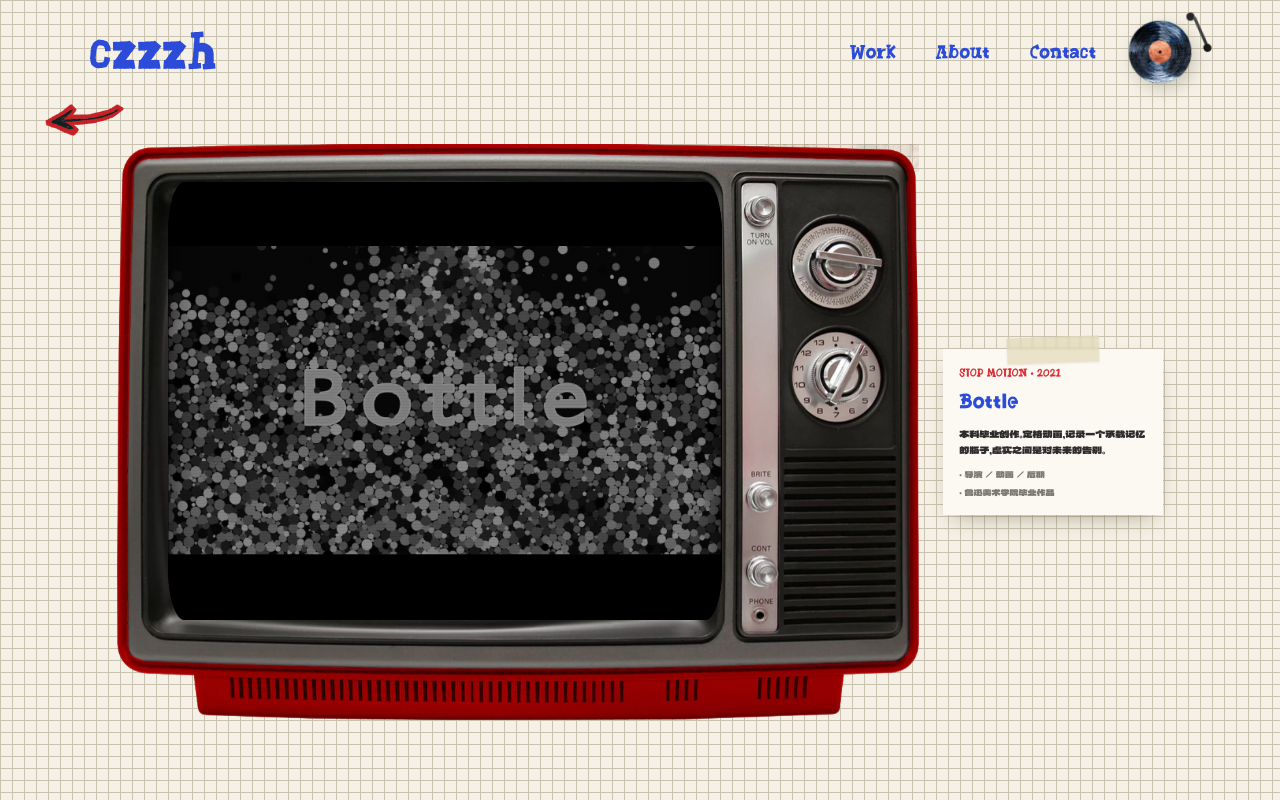
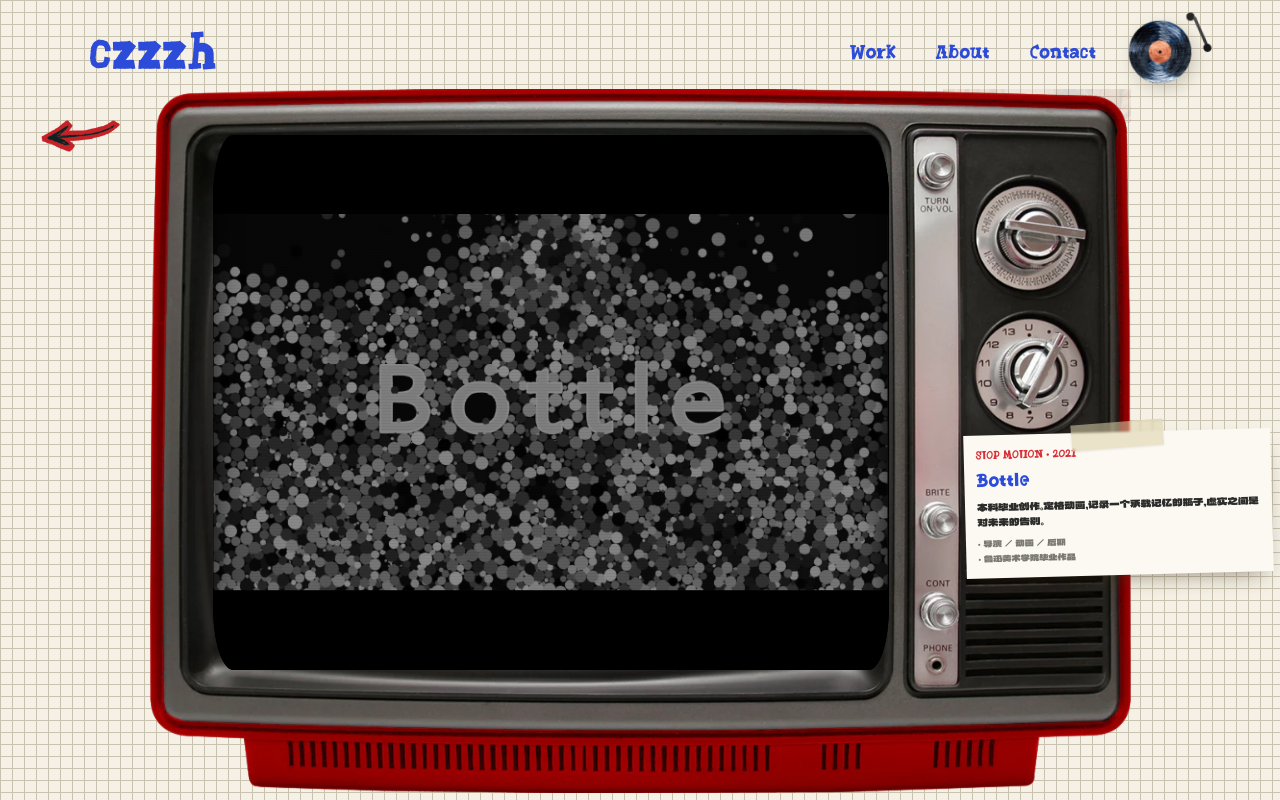
Before and after one commit to MonsterNB1/czzzh-work, a Next.js app: page /works/bottle in a window 1280 px wide. Built offline with nearby package versions, Linux system fonts and the light colour scheme; a web font is replaced by a local one.

Commit message:
feat(works): full-bleed TV, notes pinned under the knobs

```diff
--- a/src/components/WorkRoom.tsx
+++ b/src/components/WorkRoom.tsx
@@ -42,7 +42,7 @@ export default function WorkRoom({ work }: { work: Work }) {
   return (
     <div className="grid-bg fixed inset-0 overflow-hidden">
       {/* back to the notebook */}
-      <Link href="/works" className="absolute z-40 group" style={{ left: "3.5%", top: "13%" }}>
+      <Link href="/works" className="absolute z-40 group" style={{ left: "3.2%", top: "15%" }}>
         <img
           src="/assets/scrapbook/arrow-red.png"
           alt="back"
@@ -50,11 +50,11 @@ export default function WorkRoom({ work }: { work: Work }) {
         />
       </Link>
 
-      {/* ===== TV + note, kept as one centred unit ===== */}
-      <div className="absolute inset-0 flex items-center justify-center gap-6 px-5 pt-24 pb-8">
+      {/* ===== the TV fills the room ===== */}
+      <div className="absolute inset-0 flex items-center justify-center pt-[86px] pb-1">
         <div
-          className="tv-frame relative min-w-0"
-          style={{ width: "100%", maxWidth: "min(1150px, 72vh * 1.393, 100vw - 300px)" }}
+          className="tv-frame relative"
+          style={{ width: "min(calc(100vw - 8px), calc((100vh - 96px) * 1.393))" }}
         >
           <img
             src="/assets/scrapbook/tv-red.webp"
@@ -125,16 +125,21 @@ export default function WorkRoom({ work }: { work: Work }) {
           </div>
         </div>
 
-        {/* ===== info taped beside the TV ===== */}
-        <div className="hidden md:block w-[220px] shrink-0">
-          <div className="note-tape relative bg-[#fbf9f1] px-4 py-4 shadow-[0_10px_22px_-10px_rgba(80,65,35,0.45)]">
-            <span className="tape -top-3 left-1/2 -translate-x-1/2 -rotate-2" />
-            <p className="hand text-[11px] text-marker">{work.en}</p>
-            <p className="hand text-xl text-ink-blue mt-1.5">{work.title}</p>
-            <p className="note text-[10px] leading-relaxed text-[#2b2b2b] mt-2.5">{work.desc}</p>
-            <div className="mt-2.5 space-y-1">
+        {/* ===== notes taped under the control knobs ===== */}
+        <div
+          className="absolute hidden md:block"
+          style={{ right: "0.6%", top: "54%", width: "24%" }}
+        >
+          <div className="note-tape relative bg-[#fbf9f1] px-3 py-3 shadow-[0_10px_22px_-10px_rgba(60,45,25,0.55)] rotate-[-1.5deg]">
+            <span className="tape -top-2.5 left-1/2 -translate-x-1/2 -rotate-3" />
+            <p className="hand text-[clamp(9px,0.85vw,12px)] text-marker">{work.en}</p>
+            <p className="hand text-[clamp(14px,1.4vw,21px)] text-ink-blue mt-1">{work.title}</p>
+            <p className="note text-[clamp(9px,0.82vw,12px)] leading-[1.45] text-[#2b2b2b] mt-1.5">
+              {work.desc}
+            </p>
+            <div className="mt-1.5 space-y-0.5">
               {work.meta.map((m) => (
-                <p key={m} className="note text-[9px] text-[#7a7a72]">
+                <p key={m} className="note text-[clamp(8px,0.72vw,11px)] text-[#7a7a72]">
                   · {m}
                 </p>
               ))}
@@ -142,15 +147,15 @@ export default function WorkRoom({ work }: { work: Work }) {
           </div>
 
           {work.episodesBase && work.episodes ? (
-            <div className="note-tape relative mt-5 bg-[#fbf9f1] px-3 py-3 shadow-[0_10px_22px_-10px_rgba(80,65,35,0.45)]">
-              <span className="tape -top-2.5 right-3 rotate-2" />
-              <p className="hand text-[10px] text-marker">集数 Episodes</p>
-              <div className="mt-2 grid grid-cols-6 gap-1">
+            <div className="note-tape relative mt-3 inline-block bg-[#fbf9f1] px-2.5 py-2 shadow-[0_10px_22px_-10px_rgba(60,45,25,0.55)] rotate-[1.5deg]">
+              <span className="tape -top-2 right-2 rotate-2" />
+              <p className="hand text-[clamp(9px,0.8vw,12px)] text-marker">集数 Episodes</p>
+              <div className="mt-1.5 grid grid-cols-6 gap-0.5">
                 {Array.from({ length: work.episodes }, (_, i) => i + 1).map((n) => (
                   <button
                     key={n}
                     onClick={() => pickEp(n)}
-                    className={`hand text-[11px] leading-none py-1 rounded-sm transition-colors ${
+                    className={`hand text-[clamp(9px,0.85vw,12px)] leading-none py-0.5 rounded-[2px] transition-colors ${
                       ep === n ? "text-marker bg-[#f3e6d0]" : "text-[#8a8a80] hover:text-ink-blue"
                     }`}
                   >
```
